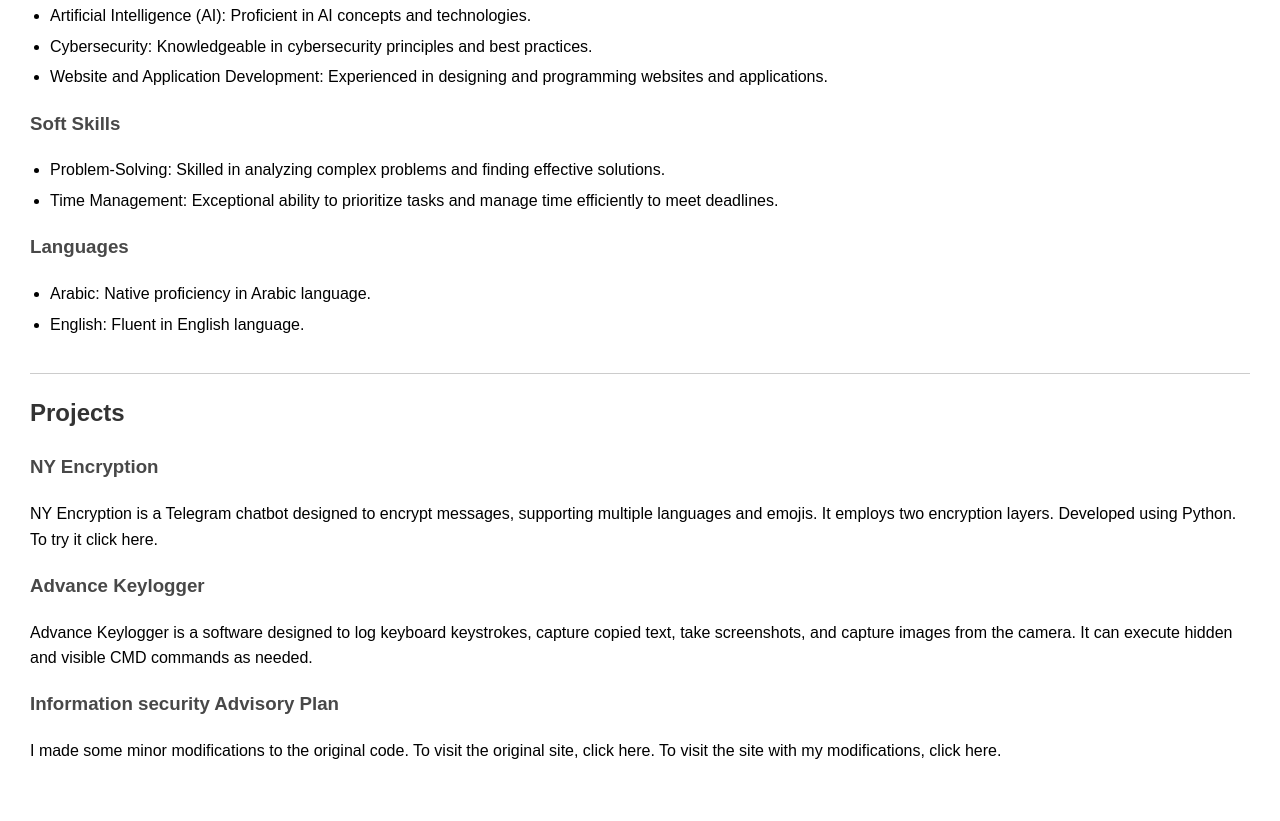
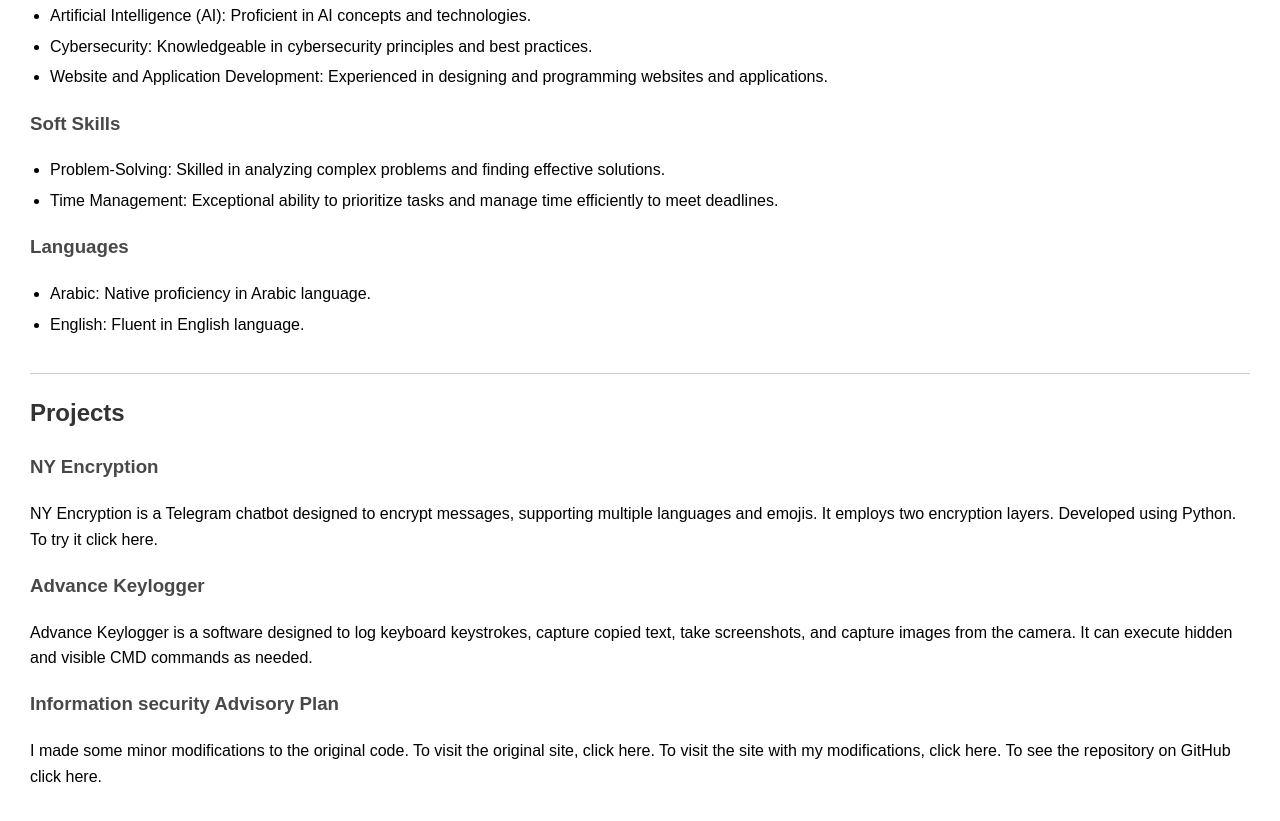
Before and after one commit to NXR8/CV-SUB-DOMAIN, a plain HTML site: page index.html in a window 1280 px wide. Shown: the part 855-1676 px from the top of the page. Drawn offline with Linux system fonts and the light colour scheme; no server answers.

Commit message:
Update index.html

```diff
--- a/index.html
+++ b/index.html
@@ -102,7 +102,7 @@
                 <div>
                 <h3>Information security Advisory Plan</h3>
                     <p>
-                        I made some minor modifications to the original code. To visit the original site, <a href="https://bzu-hub.com/Advisory-Plans-main/CSEC/" target="_blank" id="try-it-link">click here</a>. To visit the site with my modifications, <a href="http://advisory-plan.nxr8.me/" target="_blank" id="try-it-link">click here.</a>
+                        I made some minor modifications to the original code. To visit the original site, <a href="https://bzu-hub.com/Advisory-Plans-main/CSEC/" target="_blank" id="try-it-link">click here</a>. To visit the site with my modifications, <a href="http://advisory-plan.nxr8.me/" target="_blank" id="try-it-link">click here.</a> To see the repository on GitHub <a href="https://github.com/NXR8/Information-security-Advisory-Plan" target="_blank" id="try-it-link">click here.</a>
                     </p>
                 </div>
             </section>
```
